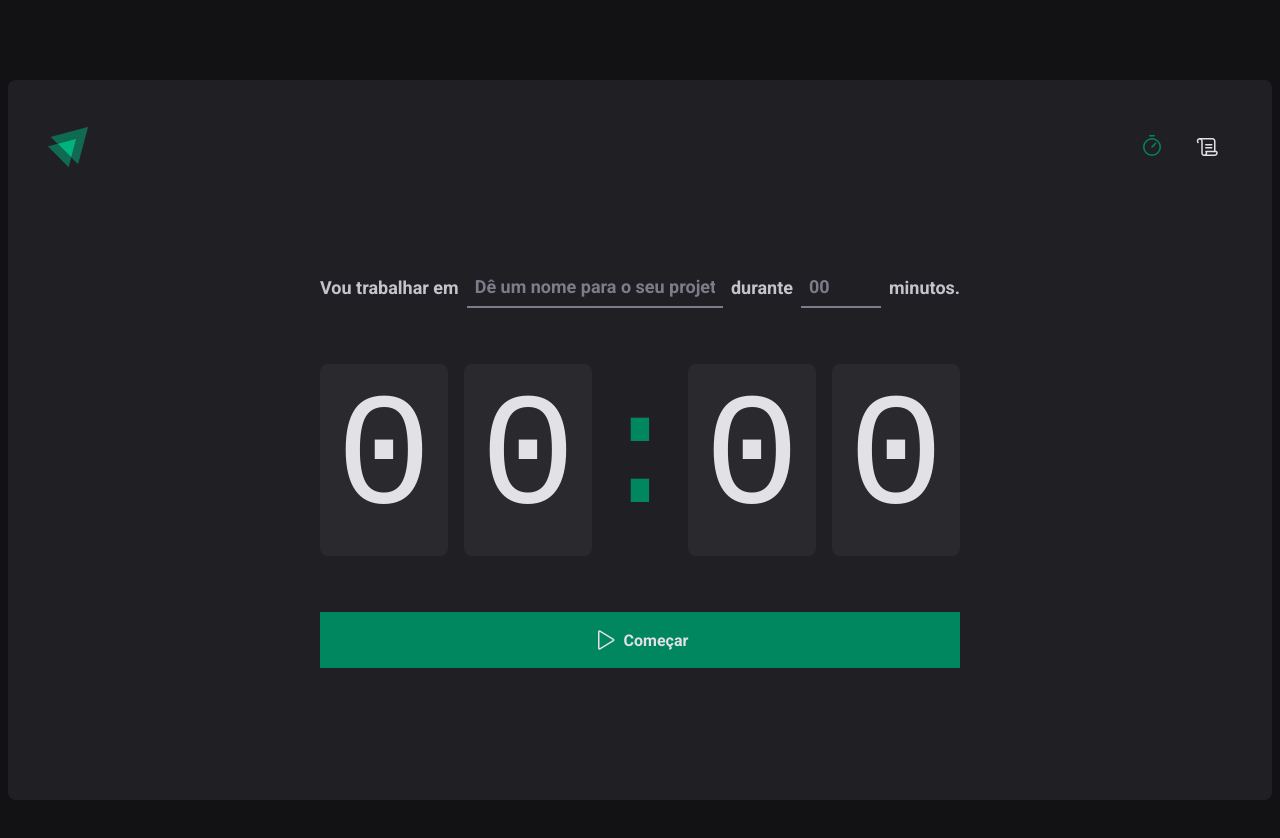
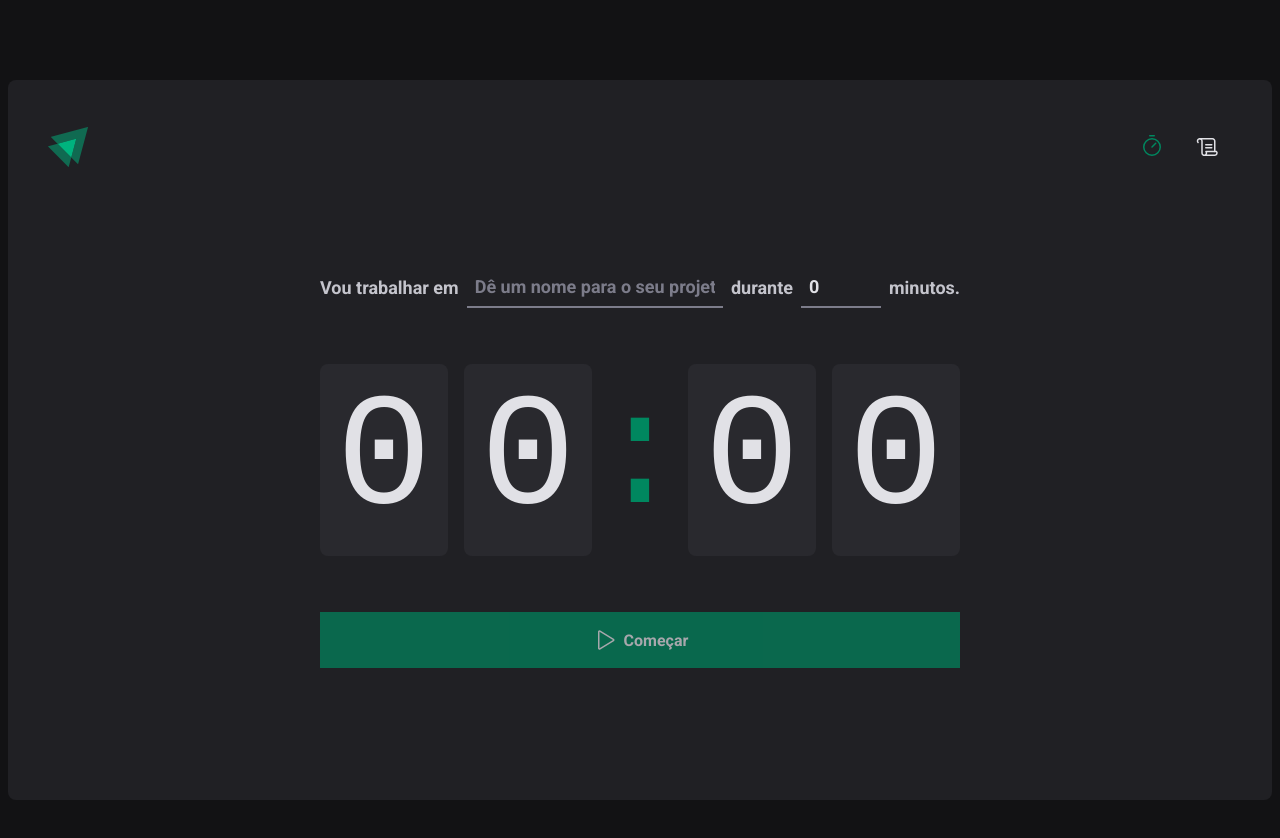
Before and after one commit to anderrf/ignite-timer, a React (Vite) app: page / in a window 1280 px wide. Shown: the top 838 px of the page. Built offline with nearby package versions, Linux system fonts and the light colour scheme.

Commit message:
addition of react-hook-form and zod validation

```diff
--- a/package.json
+++ b/package.json
@@ -10,11 +10,14 @@
     "preview": "vite preview"
   },
   "dependencies": {
+    "@hookform/resolvers": "^3.9.0",
     "phosphor-react": "^1.4.1",
     "react": "^18.2.0",
     "react-dom": "^18.2.0",
+    "react-hook-form": "^7.52.1",
     "react-router-dom": "^6.24.0",
-    "styled-components": "^6.1.11"
+    "styled-components": "^6.1.11",
+    "zod": "^3.23.8"
   },
   "devDependencies": {
     "@rocketseat/eslint-config": "^2.2.2",
--- a/src/pages/History/Index.tsx
+++ b/src/pages/History/Index.tsx
@@ -1,5 +1,4 @@
 import { HistoryContainer, HistoryList, Status } from './styles'
-
 export function History() {
   return (
     <HistoryContainer>
--- a/src/pages/Home/Index.tsx
+++ b/src/pages/Home/Index.tsx
@@ -8,17 +8,43 @@
   StartCountdownButton,
   TaskInput,
 } from './styles'
+import { useForm } from 'react-hook-form'
+import { zodResolver } from '@hookform/resolvers/zod'
+import * as zod from 'zod'
+
+const newCycleFormValidationSchema = zod.object({
+  task: zod.string().min(1, 'Informe a tarefa'),
+  minutesAmount: zod.number().min(5).max(60),
+})
+
+type NewCycleFormData = zod.infer<typeof newCycleFormValidationSchema>
 
 export function Home() {
+  const { register, handleSubmit, watch, reset } = useForm<NewCycleFormData>({
+    resolver: zodResolver(newCycleFormValidationSchema),
+    defaultValues: {
+      task: '',
+      minutesAmount: 0,
+    },
+  })
+
+  function handleCreateNewCycle(data: NewCycleFormData) {
+    reset()
+  }
+
+  const task = watch('task')
+  const isSubmitDisabled = !task
+
   return (
     <HomeContainer>
-      <form>
+      <form onSubmit={handleSubmit(handleCreateNewCycle)}>
         <FormContainer>
           <label htmlFor="task">Vou trabalhar em</label>
           <TaskInput
             id="task"
             placeholder="Dê um nome para o seu projeto"
             list="task-suggestions"
+            {...register('task')}
           />
           <datalist id="task-suggestions">
             <option value="1" />
@@ -33,6 +59,7 @@
             step={5}
             min={5}
             max={60}
+            {...register('minutesAmount', { valueAsNumber: true })}
           />
           <span>minutos.</span>
         </FormContainer>
@@ -43,7 +70,7 @@
           <span>0</span>
           <span>0</span>
         </CountdownContainer>
-        <StartCountdownButton type="submit">
+        <StartCountdownButton type="submit" disabled={isSubmitDisabled}>
           <Play size={24} />
           Começar
         </StartCountdownButton>
```
Also changed, not shown: 1 other file (tests, documents, lock files or other folders).
